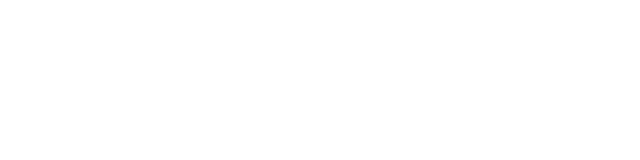
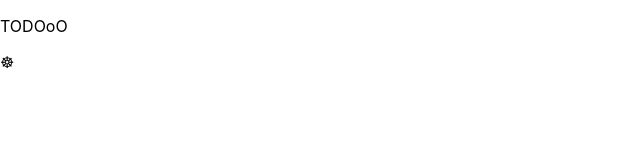
Before and after one commit to rkddusen/todo-app, a React (Create React App) app: page / in a window 1280 px wide. Shown: the top 160 px of the page, without its empty margins (0-640 px from the left). Built offline with nearby package versions, Linux system fonts and the light colour scheme.

Commit message:
basic setting

```diff
--- a/src/App.js
+++ b/src/App.js
@@ -1,8 +1,12 @@
 import './App.css';
+import Nav from './component/Nav';
+import Category from './component/Category';
 
 function App() {
   return (
-    <div className="App">
+    <div className="app">
+      <Nav></Nav>
+      <Category></Category>
     </div>
   );
 }
--- /dev/null
+++ b/src/component/Category.js
@@ -0,0 +1,10 @@
+import Form from './Form';
+
+function Category() {
+  return (
+    <div className="category">
+    </div>
+  );
+}
+
+export default Category;
--- /dev/null
+++ b/src/component/Form.js
@@ -0,0 +1,10 @@
+function Form() {
+    return (
+      <div className="form">
+          <input type='text' placeholder='할 일을 추가하세요!'></input>
+          <p>추가</p>
+      </div>
+    );
+  }
+
+  export default Form;
--- /dev/null
+++ b/src/component/Nav.js
@@ -0,0 +1,10 @@
+function Nav() {
+    return (
+      <div className="nav">
+          <p className='nav-title'>TODOoO</p>
+          <p className='nav-setting'>☸︎</p>
+      </div>
+    );
+  }
+
+  export default Nav;
```
